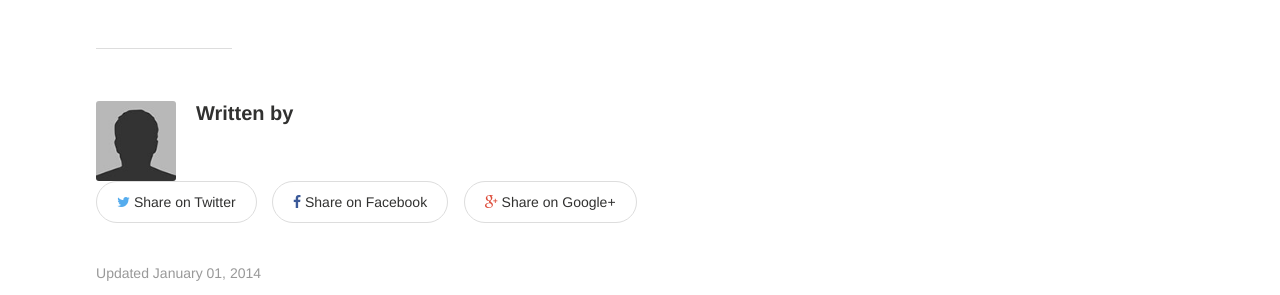
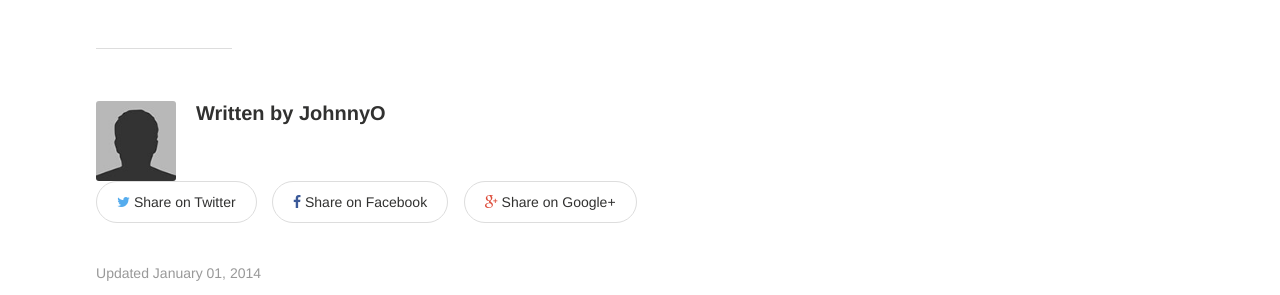
Before and after one commit to JohnnyO/johnnyo.github.com, a Jekyll site: the page built from _posts/2014-01-01-happy-new-year.md, in a window 1280 px wide. Shown: the part 1681-1976 px from the top of the page. Built offline with Jekyll 4.4.1, drawn with Linux system fonts in a browser that asks for light colours.

```diff
--- a/_config.yml
+++ b/_config.yml
@@ -6,6 +6,10 @@ logo: # 120x120 px default image used for Twitter summary card
 teaser: # 400x250 px default teaser image used in image archive grid
 locale:
 url:
+
+author:
+  name:  JohnnyO
+  avatar:  johnnyo.jpg
 
 # Jekyll configuration
 
@@ -21,9 +25,9 @@ gems:
 
 # Site owner
 owner:
-  name:
+  name:  JohnnyO
   email:
-  twitter:
+  twitter:  JohnnyOdotOrg
   google:
     ad-client:
     ad-slot:
```
